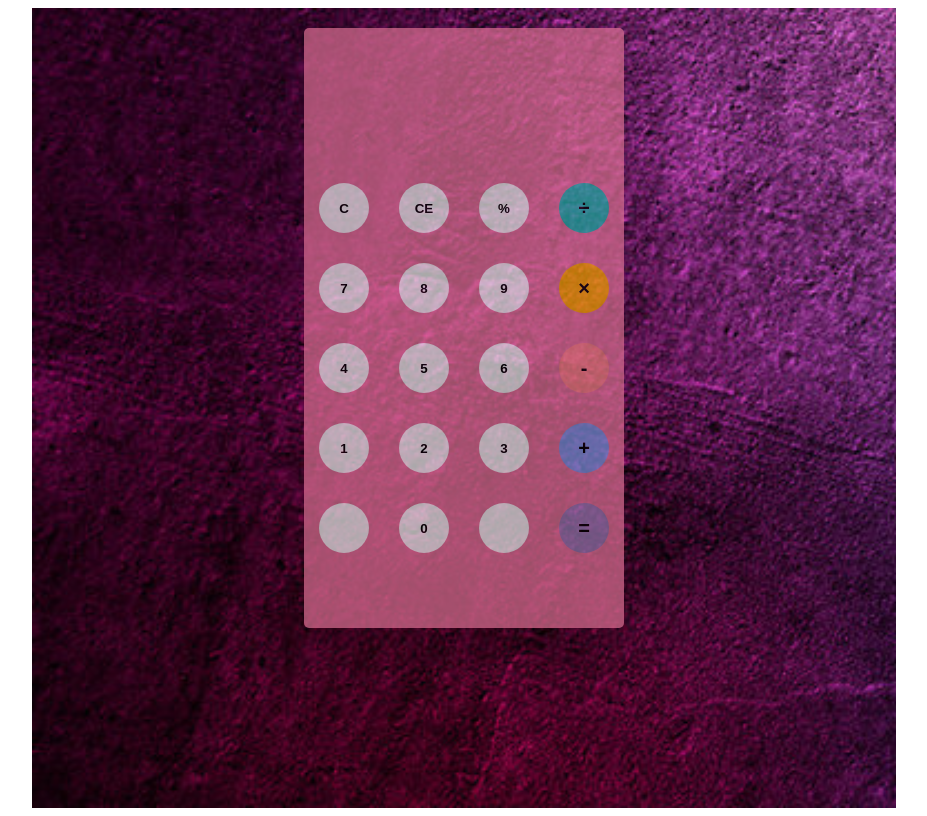
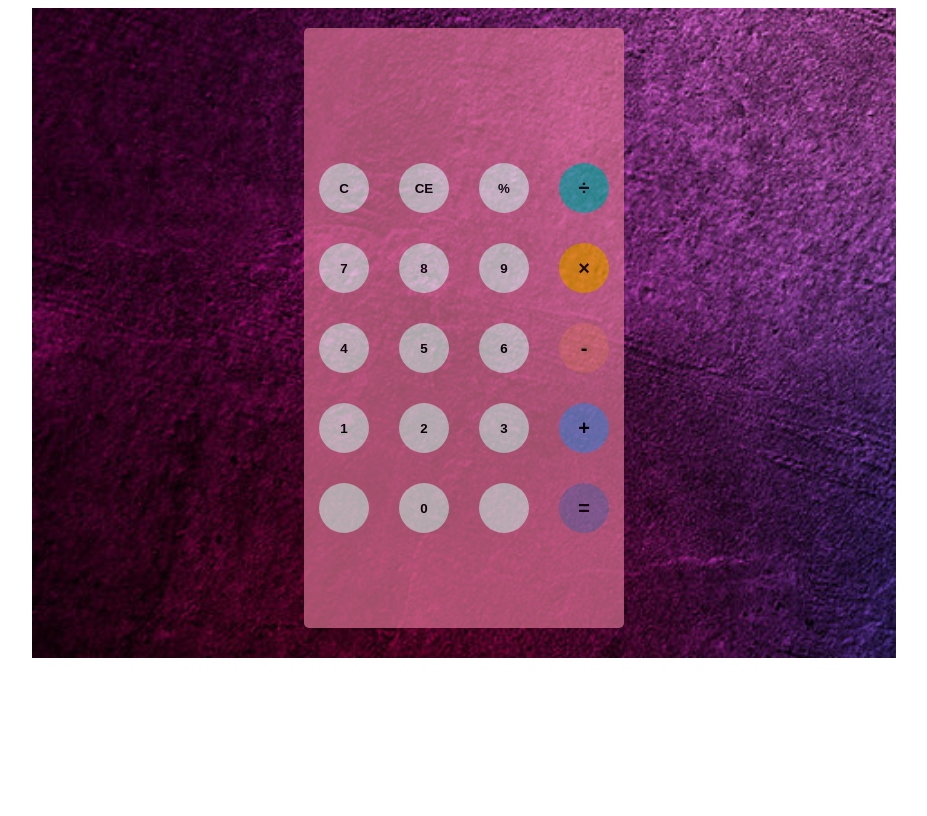
Before and after one commit to krishnadobariya/calcy, a plain HTML site: page index.html in a window 1280 px wide. Shown: the whole page, without its empty margins (176-1103 px from the left). Drawn offline with Linux system fonts and the light colour scheme.

Commit message:
first commit

```diff
--- a/style.css
+++ b/style.css
@@ -1,9 +1,13 @@
+*{
+    overflow: hidden;
+}
 #container{
 
-    height: 100vh;
-    background:url(./calcy.jpg);
+    height: 650px;
+    background:url(calcy.jpg);
     background-size: cover;
-    margin: 0 200px ;
+    margin: 0 200px;
+
 
 }
 #calculator{
```
